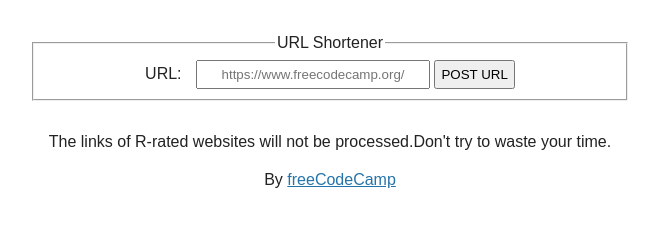
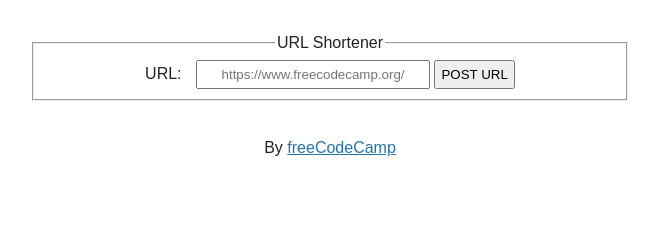
Before and after one commit to sjd-1214/URL-Shortner-Microservice, a website: page views/index.html in a window 1280 px wide. Shown: the part 72-298 px from the top of the page, without its empty margins (310-969 px from the left). Drawn offline with Linux system fonts and the light colour scheme.

Commit message:
Update index.html

```diff
--- a/views/index.html
+++ b/views/index.html
@@ -24,11 +24,6 @@
           </fieldset>
         </form>
       </section>
-      <section>
-        <div class="user-stories">
-          The links of R-rated websites will not be processed.Don't try to waste your time.
-        </div>
-      </section>
     </main>
     <footer>
       <p>By <a href="https://www.freecodecamp.org/">freeCodeCamp</a></p>
```
